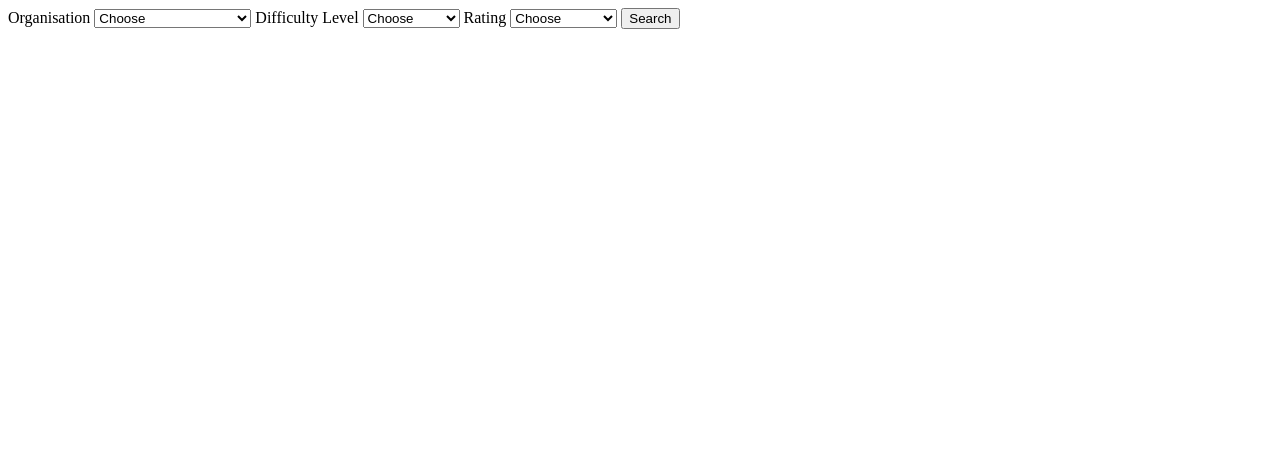
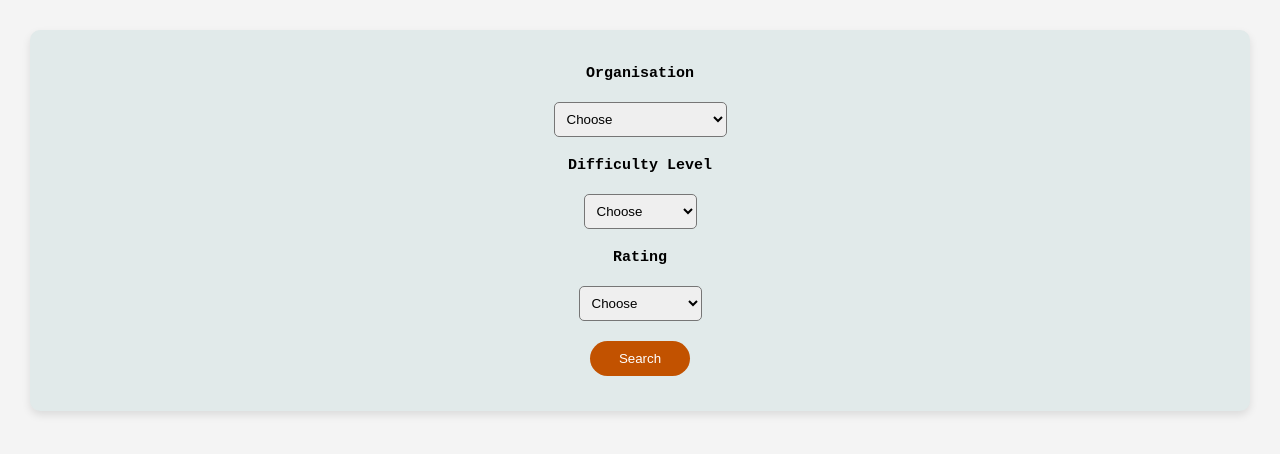
Before and after one commit to vatskishan03/getcoursedata, a plain HTML site: page public/index.html in a window 1280 px wide. Drawn offline with Linux system fonts and the light colour scheme; files that its build step writes are made by us from their sources; the site is published under a folder, as on GitHub Pages, so addresses that start at the root find nothing.

Commit message:
path change

```diff
--- a/public/index.html
+++ b/public/index.html
@@ -3,7 +3,7 @@
 <head>
     <meta charset="UTF-8">
     <meta name="viewport" content="width=device-width, initial-scale=1.0">
-    <link type="text/css" rel="stylesheet" href="/public/style.css">
+    <link type="text/css" rel="stylesheet" href="public/style.css">
     <title>Course Data</title>
     <style>
         #resultTable {
```
